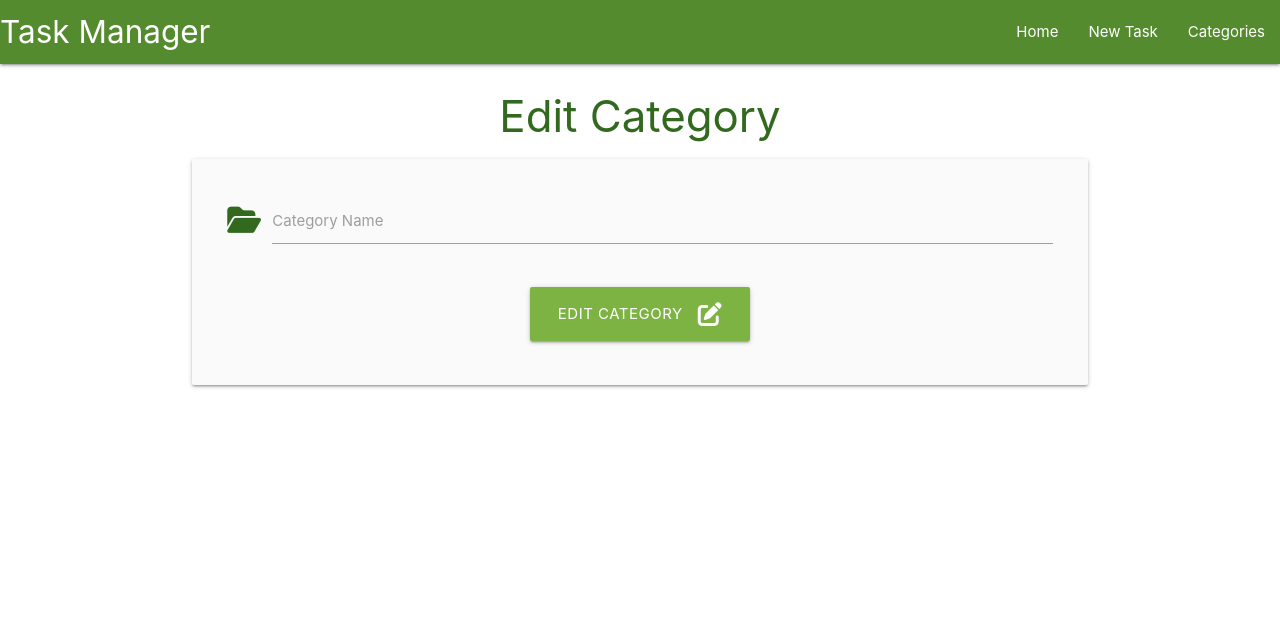
After one commit to MoniPar/task-manager, a Flask app: template taskmanager/templates/edit_category.html in a window 1280 px wide. The commit adds this page. Shown: the top 625 px of the page. Run offline with Flask 2, Linux system fonts and the light colour scheme; the template is opened without the code that fills it, so the values that code supplies are empty.

Commit message:
Create the functionality to updating records

```diff
--- a/taskmanager/templates/categories.html
+++ b/taskmanager/templates/categories.html
@@ -19,7 +19,8 @@
           <span class="card-title">{{ category.category_name }}</span>
         </div>
         <div class="card-action">
-          <a href="#" class="btn lime accent-4 black-text">Edit</a>
+          <a href="{{ url_for('edit_category', category_id=category.id) }}"
+            class="btn lime accent-4 black-text">Edit</a>
           <a href="#" class="btn red">Delete</a>
         </div>
       </div>
--- /dev/null
+++ b/taskmanager/templates/edit_category.html
@@ -0,0 +1,29 @@
+{% extends "base.html" %}
+{% block content %}
+
+<h3 class="light-green-text text-darken-4 center-align">Edit Category</h3>
+
+<div class="row card-panel grey lighten-5">
+    <form class="col s12" method="POST" action="{{ url_for('edit_category', category_id=category.id ) }}">
+        <!-- category name -->
+        <div class="row">
+        <div class="input-field col s12">
+            <i class="fas fa-folder-open prefix light-green-text text-darken-4"></i>
+            <input id="category_name" name="category_name" value="{{ category.category_name }}"
+                minlength="3" maxlength="25" type="text" class="validate">
+            <label for="category_name">Category Name</label>
+        </div>
+        </div>
+        <!-- submit button -->
+        <div class="row">
+        <div class="col s12 center-align">
+            <button type="submit" class="btn-large light-green darken-1">
+            Edit Category <i class="fas fa-edit right"></i>
+            </button>
+        </div>
+        </div>
+    </form>
+  </div>
+
+
+{% endblock %}
```
Also changed, not shown: taskmanager/routes.py (+10 -0 lines).
